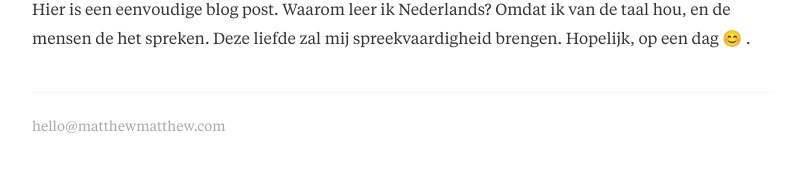
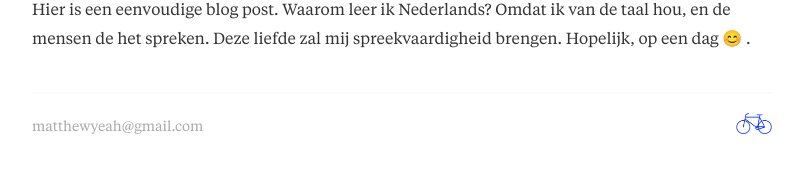
Before and after one commit to matthewyeah/matthewhicksnl, a Jekyll site: the page built from index.html, in a window 1280 px wide. Shown: the part 540-713 px from the top of the page, without its empty margins (238-1041 px from the left). Built offline with Jekyll 4.4.1, drawn with Linux system fonts in a browser that asks for light colours.

Commit message:
added favicon

```diff
--- a/_config.yml
+++ b/_config.yml
@@ -7,7 +7,7 @@
 
 # Site settings
 title: Matthew schrijft Nederlands
-email: hello@matthewmatthew.com
+email: matthewyeah@gmail.com
 description: > # this means to ignore newlines until "baseurl:"
  A simple blog to practice writing in Dutch.
 baseurl: "" # the subpath of your site, e.g. /blog
--- a/_config_dev.yml
+++ b/_config_dev.yml
@@ -7,7 +7,7 @@
 
 # Site settings
 title: Matthew leert Nederlands
-email: hello@matthewmatthew.com
+email: matthewyeah@gmail.com
 description: > # this means to ignore newlines until "baseurl:"
  A simple blog to practice writing in Dutch.
 baseurl: "" # the subpath of your site, e.g. /blog
--- a/_includes/footer.html
+++ b/_includes/footer.html
@@ -3,5 +3,6 @@
         <ul class="contact-list">
           <li><a href="mailto:{{ site.email }}">{{ site.email }}</a></li>
         </ul>
+        <img class="fietsPic" src="/assets/images/fiets.png" alt="bike">
 
 </footer>
--- a/_includes/head.html
+++ b/_includes/head.html
@@ -10,5 +10,9 @@
   <link rel="canonical" href="{{ page.url | replace:'index.html','' | prepend: site.baseurl | prepend: site.url }}">
   <link rel="alternate" type="application/rss+xml" title="{{ site.title }}" href="{{ "/feed.xml" | prepend: site.baseurl | prepend: site.url }}">
 
-  <link href="https://fonts.googleapis.com/css?family=Libre+Baskerville|Rubik" rel="stylesheet">
+ <link rel="icon" type="assets/images/favicon-32x32.png">
+<link rel="icon" type="assets/images/favicon-96x96.png">
+<link rel="icon" type="assets/images/favicon-16x16.png">
+<link rel="icon" type="assets/images/favicon.png">
+
 </head>
--- a/_sass/_base.scss
+++ b/_sass/_base.scss
@@ -222,3 +222,12 @@ pre {
     display: block;
     margin: 0 auto;
 }
+
+.site-footer .fietsPic {
+    max-width: 36px;
+    float: right;
+}
+
+.contact-list {
+    float: left;
+}
```
Also changed, not shown: assets/images/favicon-16x16.png (added), assets/images/favicon-32x32.png (added), assets/images/favicon-96x96.png (added), assets/images/favicon.ico (added), assets/images/fiets.png (added).
